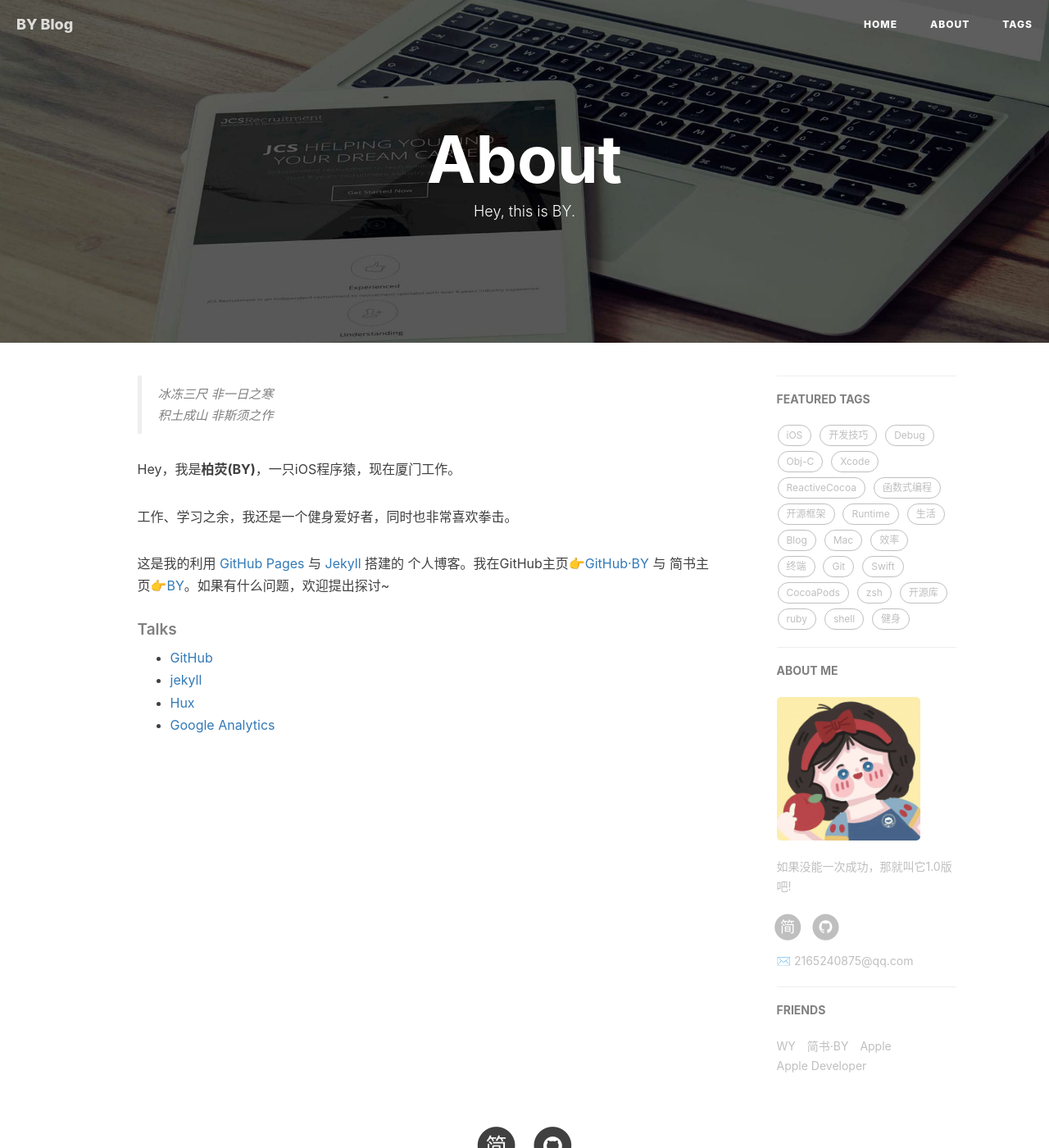
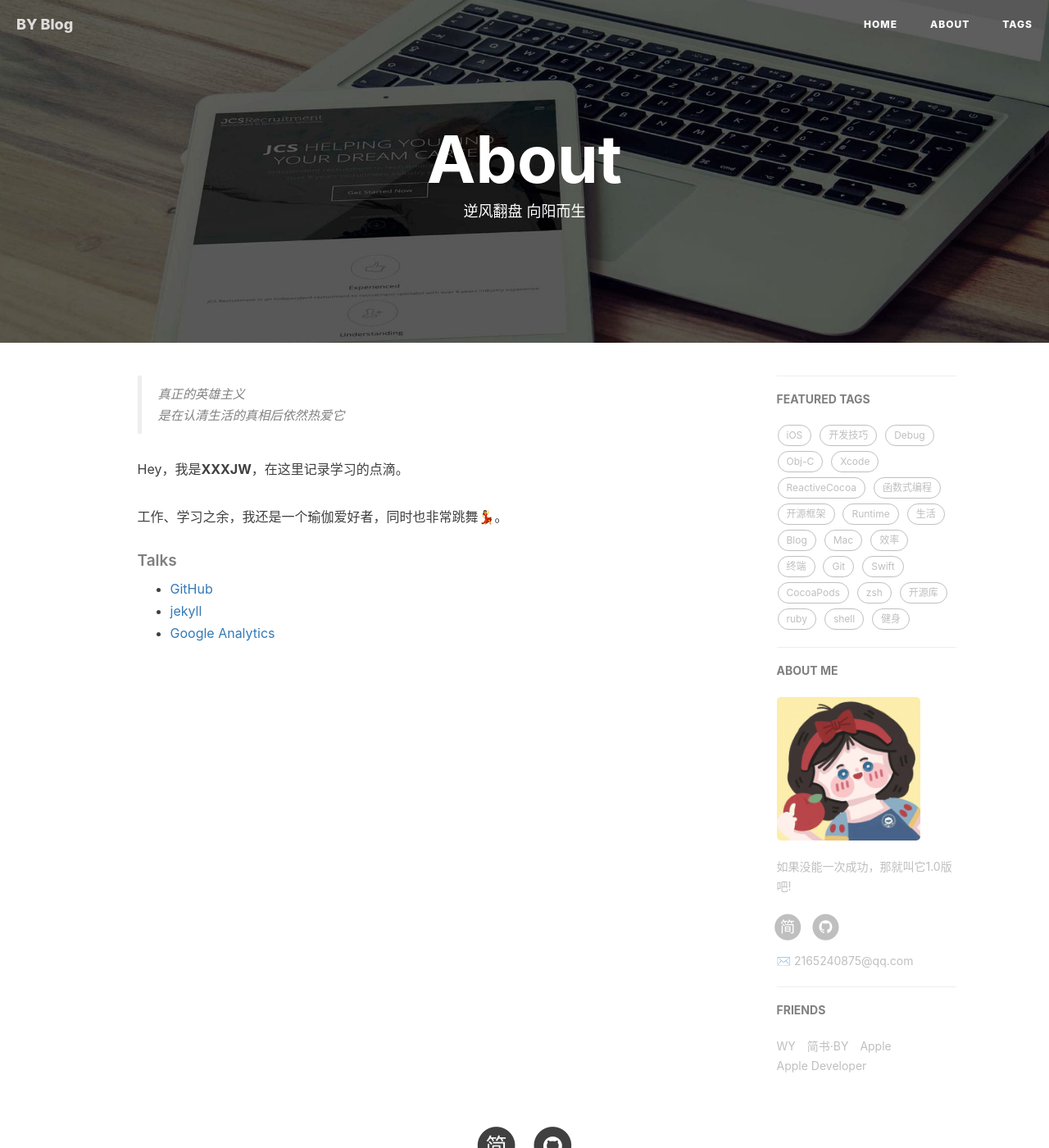
Before and after one commit to XXXJW/XXXJW.github.io, a Jekyll site: the page built from about.html, in a window 1280 px wide and 1400 px high. Shown: the whole window at 82% size. Built offline with Jekyll 4.4.1, drawn with Linux system fonts in a browser that asks for light colours; nearby versions of some CDN libraries; comment, search, counter and statistics services are not loaded.

Commit message:
Update about.html

```diff
--- a/about.html
+++ b/about.html
@@ -1,7 +1,7 @@
 ---
 layout: page
 title: "About"
-description: "Hey, this is BY."
+description: "逆风翻盘 向阳而生"
 header-img: "img/post-bg-rwd.jpg"
 ---
 
@@ -15,14 +15,13 @@ header-img: "img/post-bg-rwd.jpg"
 <div class="zh post-container">
 
     <!--copied from markdown -->
-    <blockquote><p>冰冻三尺 非一日之寒<br>
-    积土成山 非斯须之作</p></blockquote>
+    <blockquote><p>真正的英雄主义<br>
+    是在认清生活的真相后依然热爱它</p></blockquote>
 
-    <p>Hey，我是<strong>柏荧(BY)</strong>，一只iOS程序猿，现在厦门工作。</p>
+    <p>Hey，我是<strong>XXXJW</strong>，在这里记录学习的点滴。</p>
 
-    <p>工作、学习之余，我还是一个健身爱好者，同时也非常喜欢拳击。</p>
+    <p>工作、学习之余，我还是一个瑜伽爱好者，同时也非常跳舞💃。</p>
 
-    <p>这是我的利用 <a href="https://pages.github.com/">GitHub Pages</a> 与 <a href="http://jekyll.com.cn/">Jekyll</a> 搭建的 个人博客。我在GitHub主页<a href="https://github.com/qiubaiying">👉GitHub·BY</a> 与 简书主页<a href="https://http://www.jianshu.com/u/e71990ada2fd">👉BY</a>。如果有什么问题，欢迎提出探讨~</p>
 
     <p></p>
 
@@ -31,7 +30,6 @@ header-img: "img/post-bg-rwd.jpg"
     <ul>
         <li><a href="https://github.com">GitHub</a></li>
         <li><a href="http://jekyll.com.cn/">jekyll</a></li>
-        <li><a href="http://huangxuan.me/">Hux</a></li>
         <li><a href="https://analytics.google.com/analytics">Google Analytics</a></li>
     </ul>
 </div>
```
